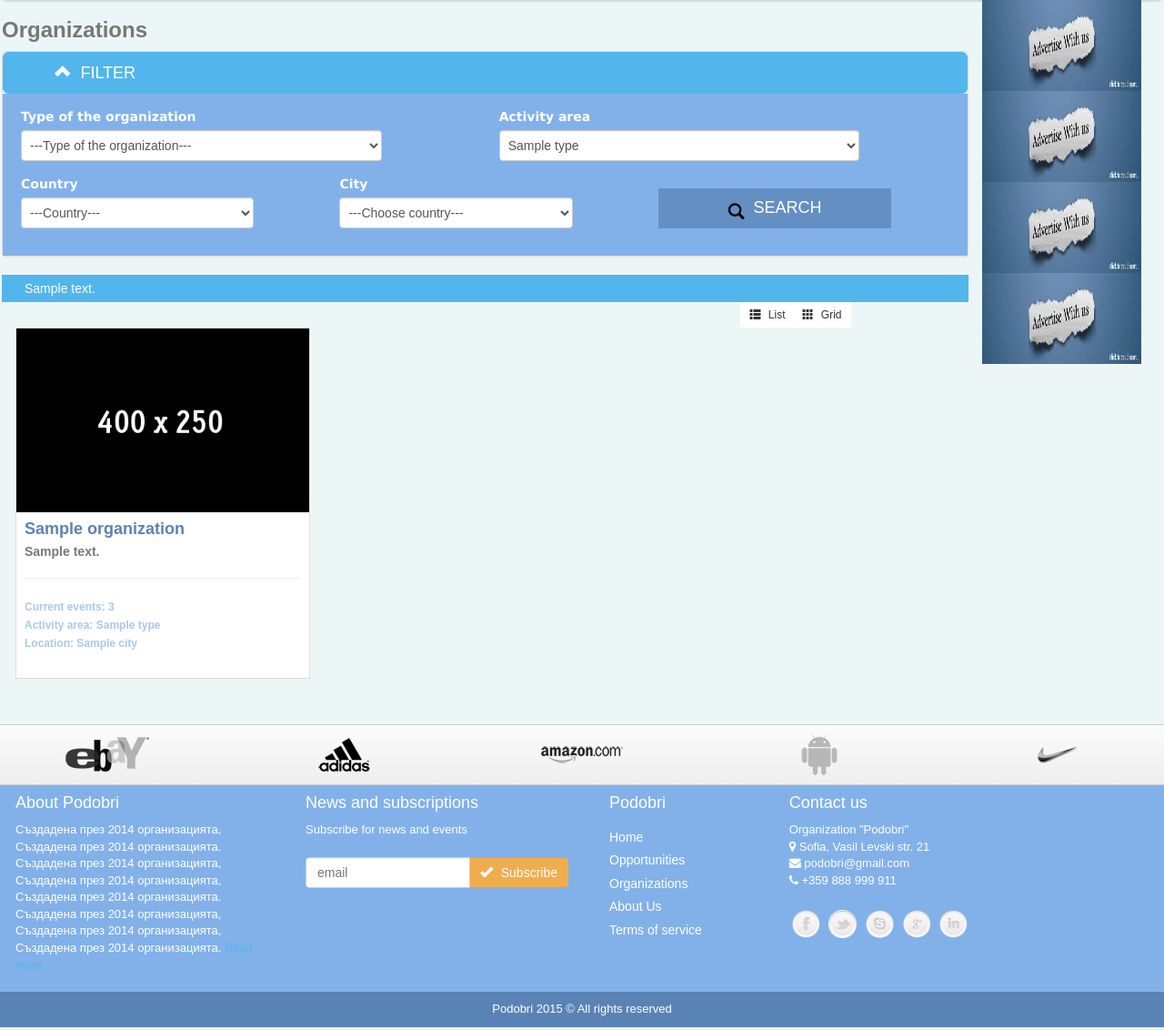
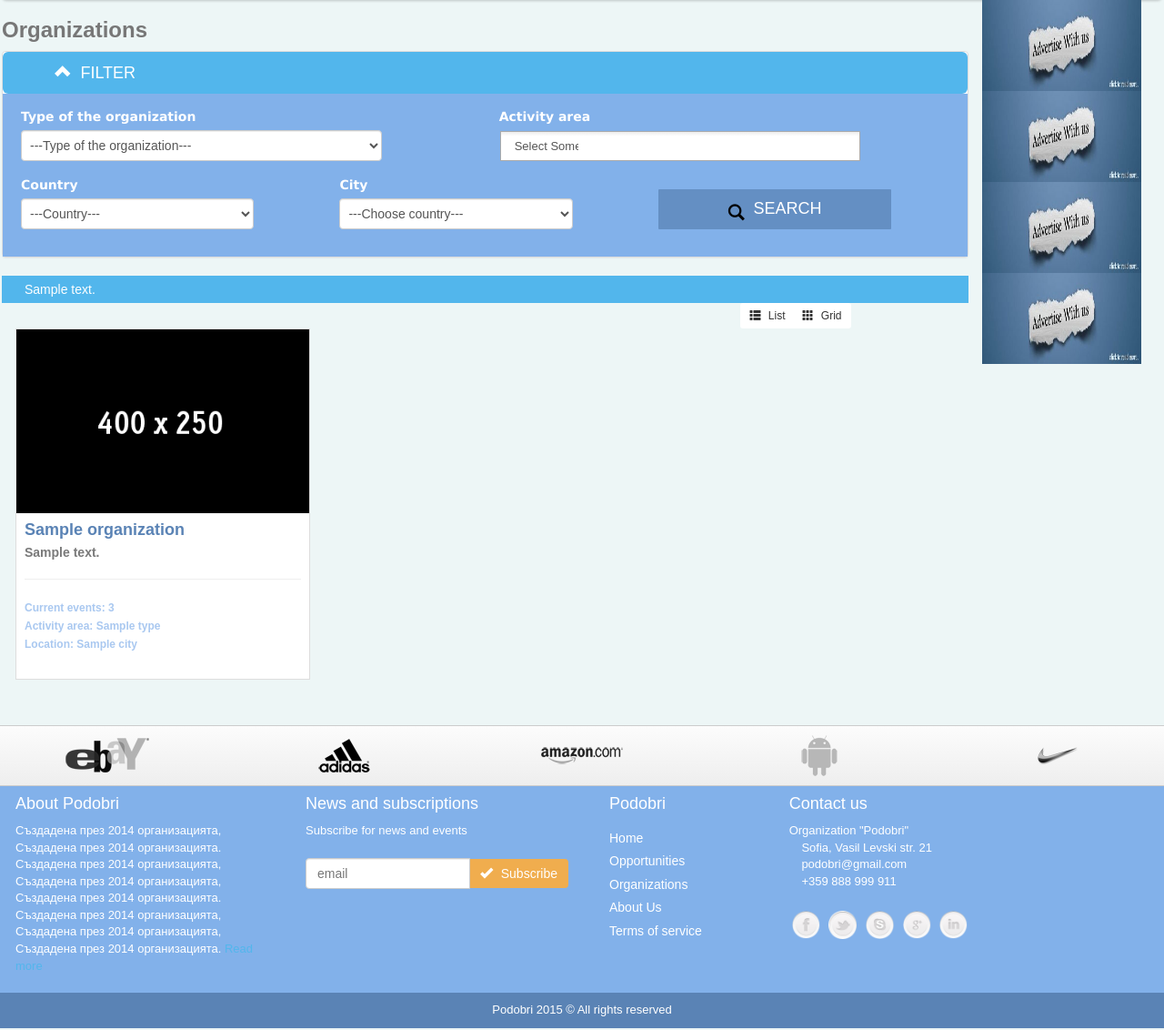
Before and after one commit to Podobri/Podobri, a Java web app: template src/main/WebApp/WEB-INF/jsp/organizations/organizations.jsp in a window 1280 px wide, after a click on "FILTER"; the page is wider, and only the part inside the window is pictured. Shown: the part 62-1194 px from the top of that part at 91% size. Run offline with Spring Boot 4, a stand-in JSP engine, Linux system fonts and the light colour scheme; the template is opened without the code that fills it: most values are stand-ins (such as "Sample title", 1, 10 or a date in 2020); data that the repository does not hold is empty; the project's own start-up code is not run, and a stand-in starts its controllers and pages; database files in the repository are not loaded.

Commit message:
Javascript-verifyjs-errors-fixed-Oportunity-chosen-f

```diff
--- a/src/main/WebApp/WEB-INF/jsp/about.jsp
+++ b/src/main/WebApp/WEB-INF/jsp/about.jsp
@@ -39,7 +39,7 @@
                 <div class="container">
                   <div class="row">
                     <div class="embed-responsive embed-responsive-16by9 col-md-12">
-                      <iframe class="embed-responsive-item" src="//www.youtube.com/embed/1UUYjd2rjsE"></iframe>
+                      <iframe class="embed-responsive-item" src="//www.youtube.com/embed/1UUYjd2rjsE"  frameborder="0" allowfullscreen></iframe>
                     </div>
                   </div>
                 </div>
--- a/src/main/WebApp/WEB-INF/jsp/events/events.jsp
+++ b/src/main/WebApp/WEB-INF/jsp/events/events.jsp
@@ -1,9 +1,9 @@
 <!DOCTYPE html>
 <%@taglib uri="http://www.springframework.org/tags/form" prefix="form"%>
 <%@taglib uri="http://www.springframework.org/tags" prefix="spring"%>
-<%@ taglib uri="http://www.springframework.org/security/tags" prefix="security"%>
-<%@ taglib uri="http://java.sun.com/jstl/core_rt" prefix="c"%>
-<%@ taglib prefix="fn" uri="http://java.sun.com/jsp/jstl/functions"%>
+<%@taglib uri="http://www.springframework.org/security/tags" prefix="security"%>
+<%@taglib uri="http://java.sun.com/jstl/core_rt" prefix="c"%>
+<%@taglib prefix="fn" uri="http://java.sun.com/jsp/jstl/functions"%>
 <c:url var="imgURL" value="/resources/images/" />
 <c:url var="images" value="/images/" />
 <c:url var="thumb128" value="/images/thumbnail128x128/" />
--- a/src/main/WebApp/WEB-INF/jsp/loginModal.jsp
+++ b/src/main/WebApp/WEB-INF/jsp/loginModal.jsp
@@ -34,7 +34,7 @@
                     <input type="password" class="form-control" name="j_password" placeholder="password" required="required">
                   </div>
                   <div id="forgetten-password">
-                    <b> <a data-toggle="modal" data-validate="required,alphaNumeric,min(4),max(40)"
+                    <b> <a data-toggle="modal"
                       data-target="#forgotten-password" href=""><spring:message code="forgottenPassword" /></a></b>
                   </div>
                 </div>
--- a/src/main/WebApp/WEB-INF/jsp/organizations/organizations.jsp
+++ b/src/main/WebApp/WEB-INF/jsp/organizations/organizations.jsp
@@ -58,7 +58,7 @@
                             <form:label path="activities" cssClass="control-label">
                               <spring:message code="activityArea" />
                             </form:label>
-                            <form:select id="activities-company" path="activities" cssClass="form-control">
+                            <form:select id="activities" path="activities" multiple="true" cssClass="form-control">
                               <form:options items="${activitiesList}" itemValue="id" itemLabel="type" />
                             </form:select>
                           </div>
@@ -145,16 +145,17 @@
   </div>
   <!-- End container -->
   <script>
+	$(document).ready(function() {
 			function toggleChevron(e) {
-				$('#activities-company').next('div').css('width', "85%");
+				$('#activities').next('div').css('width', "85%");
 				$('#filter-chevron').toggleClass(
 						'glyphicon-chevron-down glyphicon-chevron-up');
 			}
 			$('#accordion').on('hidden.bs.collapse', toggleChevron);
 			$('#accordion').on('shown.bs.collapse', toggleChevron);
-			$('#activities-company').chosen();
+			$('#activities').chosen();
 
-			$(document).ready(function() {
+
 				$('#list').click(function(event) {
 					$('#organizations .item').addClass('list-group-item');
 				});
--- a/src/main/WebApp/resources/css/podobri.css
+++ b/src/main/WebApp/resources/css/podobri.css
@@ -1696,5 +1696,33 @@
 {
     width: 100%!important;
 }
+.chosen-choices{
+  padding: 2px 0!important;
+  margin: 1px!important;
+  border-radius: 0px!important;
+  width: 80%!important;
+  color: #000!important;
+}
+.chosen-drop {
+	width:80%!important;
+}
+.chosen-choices li.search-field input[type=text] {
+	color:#555!important;
+	text-indent:10px;
+}
+::-webkit-input-placeholder { /* WebKit browsers */
+    color:    #555;
+}
+:-moz-placeholder { /* Mozilla Firefox 4 to 18 */
+   color:    #555;
+   opacity:  1;
+}
+::-moz-placeholder { /* Mozilla Firefox 19+ */
+   color:    #555;
+   opacity:  1;
+}
+:-ms-input-placeholder { /* Internet Explorer 10+ */
+   color:    #555;
+}
 /* .inative { display: none;} */
 /* .active { display: block; } */
--- a/src/main/WebApp/resources/js/verify.js
+++ b/src/main/WebApp/resources/js/verify.js
@@ -2275,7 +2275,7 @@
   }).verify();
 });
 
-log("plugin added.");
+//log("plugin added.");
 
 
 (function($) {
@@ -2301,7 +2301,7 @@
       regex: /^https?:\/\/[\-A-Za-z0-9+&@#\/%?=~_|!:,.;]*[\-A-Za-z0-9+&@#\/%=~_|]/,
       message: "Invalid URL"
     },
-    alphanumeric: {
+    alphaNumeric: {
       regex: /^[0-9A-Za-z]+$/,
       message: "Use digits and letters only"
     },
```
Also changed, not shown: src/main/WebApp/resources/fonts/FontAwesome.otf, src/main/WebApp/resources/fonts/fontawesome-webfont.ttf, src/main/WebApp/resources/fonts/fontawesome-webfont.woff, 3 other files.
